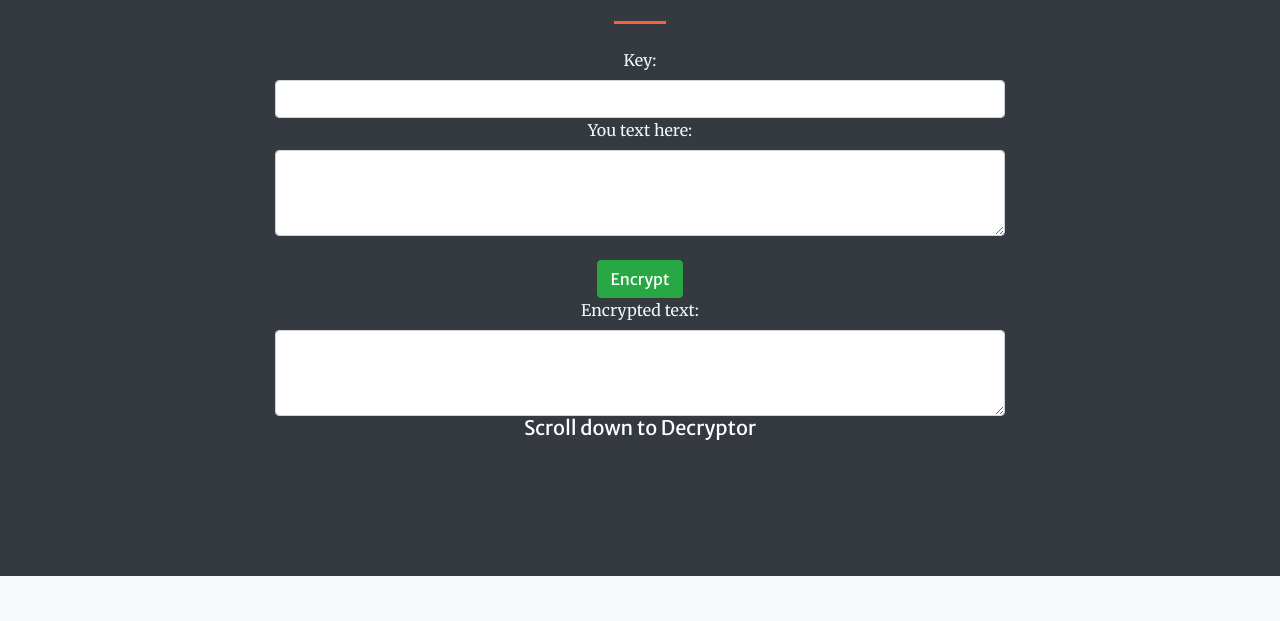
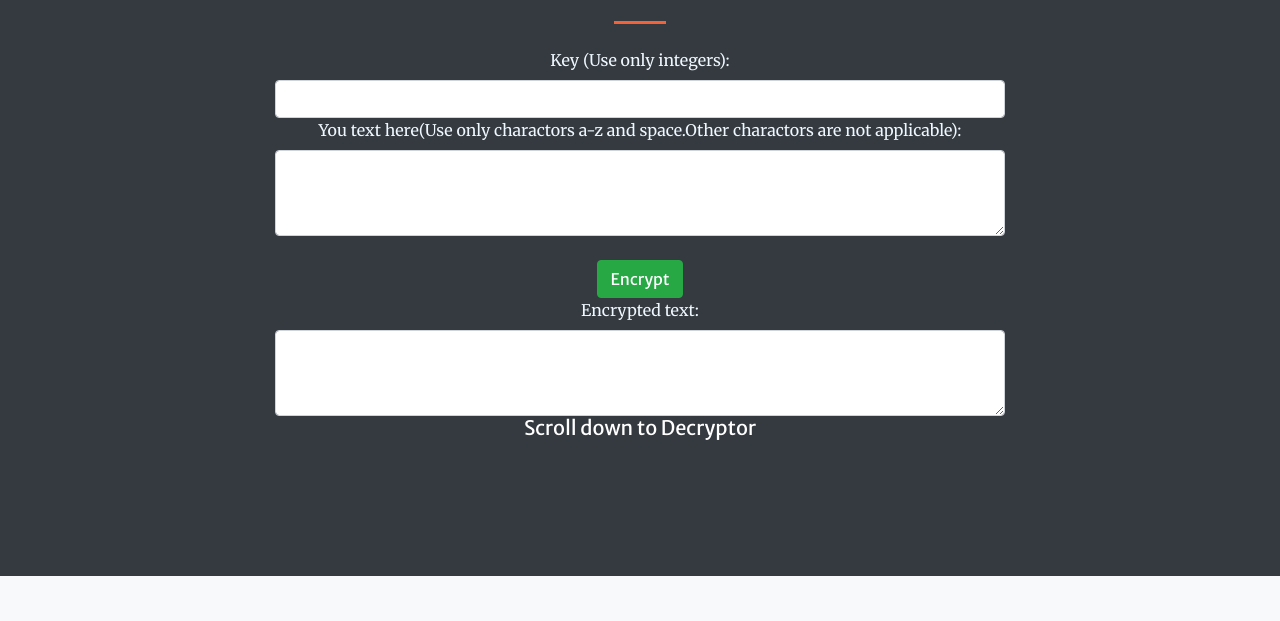
Before and after one commit to zenBandara/encryptoranddecryptor, a plain HTML site: page index.html in a window 1280 px wide. Shown: the part 179-800 px from the top of the page. Drawn offline with nearby package versions, Linux system fonts and the light colour scheme.

Commit message:
with txt changes
to simplicity

```diff
--- a/index.html
+++ b/index.html
@@ -29,9 +29,9 @@
                 <div class="col-lg-8 text-center">
                     <h1 class="text-white mt-0">Encryptor</h1>
                     <hr class="divider my-4" />
-                    <label for="enckey" style="color: aliceblue">Key:</label>
+                    <label for="enckey" style="color: aliceblue">Key (Use only integers):</label>
                     <input type="number" id="enckey" class="form-control">
-                    <label for="txt" style="color: aliceblue">You text here:</label>
+                    <label for="txt" style="color: aliceblue">You text here(Use only charactors a-z and space.Other charactors are not applicable):</label>
                     <textarea class="form-control" id="txt" rows="3"></textarea>
                     <br>
                     <button type="button" class="btn btn-success" id="encbtn">Encrypt</button>
@@ -43,7 +43,7 @@
         </div>
     </section>
     <!-- Services-->
-    <section class="page-section bg-light" id="about">
+    <section class="page-section bg-light" id="">
         <div class="container">
             <div class="row justify-content-center">
                 <div class="col-lg-8 text-center">
```
